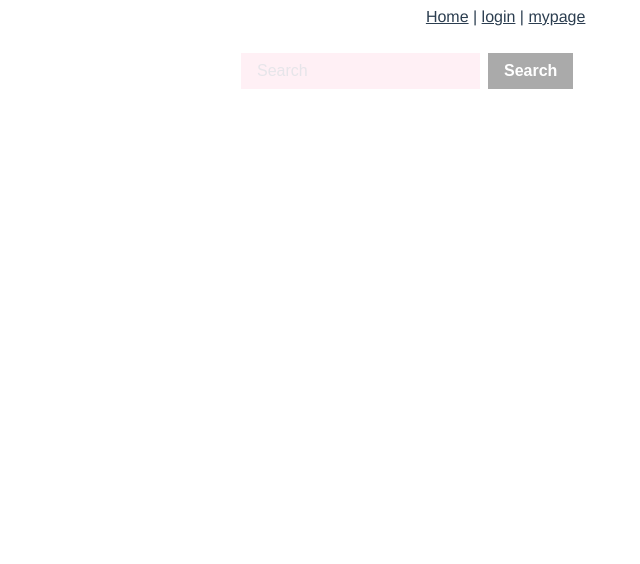
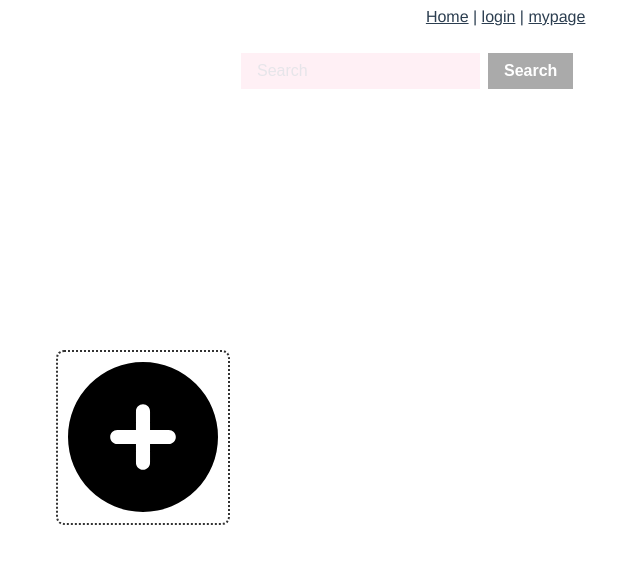
Before and after one commit to kiy3035/vue, a Vue app: page /add-video in a window 1280 px wide. Shown: the top 564 px of the page, without its empty margins (497-1137 px from the left). Built offline with nearby package versions, Linux system fonts and the light colour scheme; a web font is replaced by a local one.

Commit message:
feat: vue

```diff
--- a/package.json
+++ b/package.json
@@ -8,6 +8,10 @@
     "lint": "vue-cli-service lint"
   },
   "dependencies": {
+    "@fortawesome/fontawesome-free": "^6.4.2",
+    "@fortawesome/fontawesome-svg-core": "^6.4.2",
+    "@fortawesome/free-solid-svg-icons": "^6.4.2",
+    "@fortawesome/vue-fontawesome": "^3.0.5",
     "axios": "^1.6.1",
     "bootstrap": "^5.3.1",
     "core-js": "^3.8.3",
--- a/src/App.vue
+++ b/src/App.vue
@@ -2,6 +2,7 @@
   <div id="app">
     <LayoutComp/>
     <div id="content">
+      <AddVideoComp/>
       <router-view></router-view>
     </div>
   </div>
@@ -9,10 +10,12 @@
 
 <script>
 import LayoutComp from "@/components/LayoutComp.vue";
+import AddVideoComp from "@/components/AddVideoComp.vue";
 
 export default {
   components: {
     LayoutComp,
+    AddVideoComp
   },
 };
 </script>
--- a/src/components/AddVideoComp.vue
+++ b/src/components/AddVideoComp.vue
@@ -1,14 +1,62 @@
 <template>
-  <div style="width:70%; margin: 0 auto;">
-    <header>
-      gd
-    </header>
-    <main>
-      gd
-    </main>
+  <div>
+    <div style="margin-top:20%;" >
+      <input type="file" ref="videoInput" style="display: none" @change="handleFileChange" />
+      <button @click="openFileInput" class="dotted-border">
+        <font-awesome-icon :icon="['fas', 'plus-circle']" style="width:150px; height:150px;"/>
+      </button>
+    </div>
   </div>
 </template>
 
+
 <script>
-  console.log("비디오")
+import axios from 'axios';
+
+export default {
+  methods: {
+    openFileInput() {
+      // 파일 입력란 클릭 시 파일 다이얼로그 열기
+      this.$refs.videoInput.click();
+    },
+    handleFileChange(event) {
+      const file = event.target.files[0];
+      if (file) {
+        // FormData 객체 생성
+        const formData = new FormData();
+        formData.append('video', file);
+
+        // 여기에서 파일을 업로드하는 로직을 구현
+        // 예: axios를 사용하여 서버에 파일 업로드 요청
+        axios.post('/api/upload', formData)
+          .then(response => {
+            // 업로드 성공 시 처리
+            console.log("파일이 성공적으로 업로드되었습니다.", response.data);
+          })
+          .catch(error => {
+            // 업로드 실패 시 처리
+            console.error("파일 업로드 중 오류가 발생했습니다.", error);
+          });
+      }
+    },
+  },
+};
 </script>
+
+
+<style>
+.dotted-border {
+  border: 2px dotted #333;
+  padding: 10px;
+  background-color: #fff;
+  cursor: pointer;
+  display: inline-block;
+  border-radius: 8px;
+  transition: background-color 0.3s ease; /* 트랜지션 효과 추가 */
+
+  /* 마우스를 올렸을 때의 스타일 */
+  &:hover {
+    background-color: #ddd;
+  }
+}
+</style>
--- a/src/main.js
+++ b/src/main.js
@@ -1,5 +1,13 @@
-import { createApp } from 'vue'
-import App from './App.vue'
-import router from './router'
+import { createApp } from 'vue';
+import App from './App.vue';
+import router from './router';
+import { library } from '@fortawesome/fontawesome-svg-core';
+import { faPlusCircle } from '@fortawesome/free-solid-svg-icons';
+import { FontAwesomeIcon } from '@fortawesome/vue-fontawesome';
 
-createApp(App).use(router).mount('#app')
+library.add(faPlusCircle);
+
+createApp(App)
+  .use(router)
+  .component('font-awesome-icon', FontAwesomeIcon)
+  .mount('#app');
--- a/src/router/index.js
+++ b/src/router/index.js
@@ -1,17 +1,12 @@
 import { createRouter, createWebHistory } from 'vue-router';
-import HomeView from '../views/HomeView.vue';
 import LoginView from '../views/LoginView.vue';
-import AddVideoComp from '../components/AddVideoComp.vue';
+// import AddVideoComp from '../components/AddVideoComp.vue';
 import GalleryView from '../views/GalleryView.vue';
 
 
 const routes = [
-    {
-    path: '/',
-    name: 'home',
-    component: HomeView
-  },
- {
+
+  {
     path: '/login',
     name: 'login',
     component: LoginView,
@@ -21,11 +16,11 @@
     name: 'gallery',
     component: GalleryView,
   },
-  {
-    path: '/',
-    name: 'AddVideo',
-    component: AddVideoComp,
-  },
+  // {
+  //   path: '/add-video',
+  //   name: 'AddVideo',
+  //   component: AddVideoComp,
+  // },
 ]
 
 const router = createRouter({
```
Also changed, not shown: 1 other file (tests, documents, lock files or other folders).
